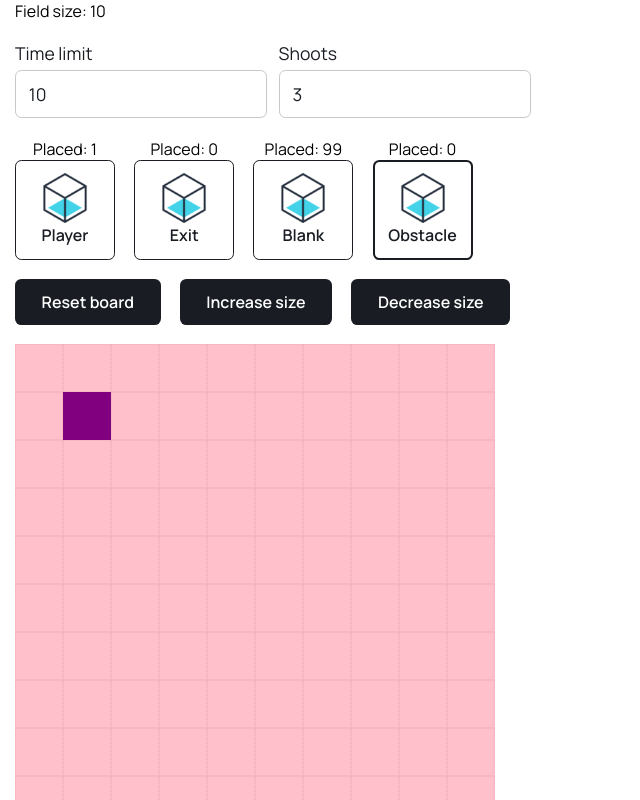
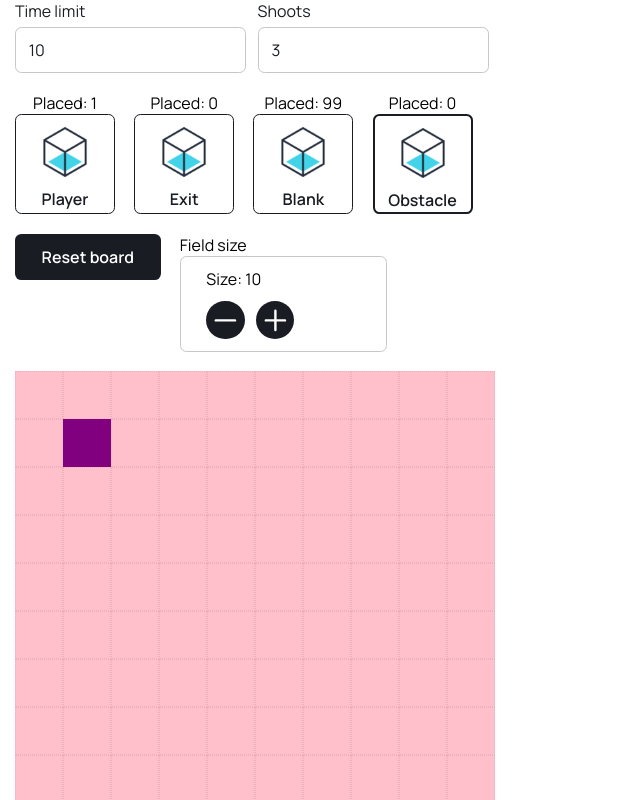
Before and after one commit to xfontr/getting-out, a React (Create React App) app: page / in a window 1280 px wide. Shown: the top 800 px of the page, without its empty margins (0-640 px from the left). Built offline with nearby package versions, Linux system fonts and the light colour scheme.

Commit message:
Installed react-icons and implemented it with the size buttons

```diff
--- a/package.json
+++ b/package.json
@@ -13,6 +13,7 @@
     "@types/react-dom": "^18.0.6",
     "react": "^18.2.0",
     "react-dom": "^18.2.0",
+    "react-icons": "^4.4.0",
     "react-scripts": "5.0.1",
     "styled-components": "^5.3.5",
     "typescript": "^4.8.3",
--- a/src/components/Button/Button.styled.ts
+++ b/src/components/Button/Button.styled.ts
@@ -7,17 +7,22 @@ const ButtonStyled = styled.button`
   color: ${({ theme }) => theme.colors.primary};
   border: 1px solid transparent;
   width: fit-content;
-  display: inline-block;
+  height: fit-content;
+
+  display: flex;
+  align-items: center;
+  gap: ${({ theme: { spacing } }) => spacing.gapSmall};
+
   font-weight: bold;
   cursor: pointer;
   transition: 0.3s;
   user-select: none;
 
   &:hover {
-    box-shadow: ${({ theme }) => theme.shapes.shortShadow};
-    background-color: ${({ theme }) => theme.colors.primary};
-    color: ${({ theme }) => theme.colors.secondary};
-    border: 1px solid ${({ theme }) => theme.colors.secondary};
+    box-shadow: ${({ theme: { shapes } }) => shapes.shortShadow};
+    background-color: ${({ theme: { colors } }) => colors.primary};
+    color: ${({ theme: { colors } }) => colors.secondary};
+    border: 1px solid ${({ theme: { colors } }) => colors.secondary};
   }
 
   &:active {
@@ -27,13 +32,32 @@ const ButtonStyled = styled.button`
   &.button {
     &--outline {
       background-color: transparent;
-      color: ${({ theme }) => theme.colors.secondary};
-      border: 1px solid ${({ theme }) => theme.colors.secondary};
+      color: ${({ theme: { colors } }) => colors.secondary};
+      border: 1px solid ${({ theme: { colors } }) => colors.secondary};
+
+      svg {
+        border: 1px solid ${({ theme: { colors } }) => colors.secondary};
+        background-color: ${({ theme: { colors } }) => colors.secondary};
+        color: ${({ theme: { colors } }) => colors.primary};
+        border-radius: 50%;
+        width: 1.8rem;
+        height: 1.8rem;
+        padding: 0.2rem;
+        margin: -1rem 0;
+        box-shadow: ${({ theme: { shapes } }) => shapes.shortShadow};
+      }
 
       &:hover {
-        background-color: ${({ theme }) => theme.colors.secondary};
-        color: ${({ theme }) => theme.colors.primary};
+        background-color: ${({ theme: { colors } }) => colors.secondary};
+        color: ${({ theme: { colors } }) => colors.primary};
         border: 1px solid transparent;
+
+        svg {
+          border: 1px solid ${({ theme: { colors } }) => colors.secondary};
+          background-color: ${({ theme: { colors } }) => colors.primary};
+          color: ${({ theme: { colors } }) => colors.secondary};
+          transform: scale(1.3);
+        }
       }
     }
 
@@ -49,6 +73,20 @@ const ButtonStyled = styled.button`
     &--active {
       border-width: 2px;
     }
+
+    &--icon {
+      border-radius: 50%;
+      width: 2.4rem;
+      height: 2.4rem;
+      display: flex;
+      justify-content: center;
+      padding: 0.2rem;
+
+      & svg {
+        width: 1.8rem;
+        height: 1.8rem;
+      }
+    }
   }
 `;
 
--- a/src/components/Button/Button.tsx
+++ b/src/components/Button/Button.tsx
@@ -11,6 +11,24 @@ const Button = <T extends HTMLButtonElement>({
   ...rest
 }: ButtonProps<T>): JSX.Element => (
   <ButtonStyled {...rest}>{children}</ButtonStyled>
+);
+
+export const OutlineButton = <T extends HTMLButtonElement>({
+  children,
+  ...rest
+}: ButtonProps<T>): JSX.Element => (
+  <Button className="button--outline" {...rest}>
+    {children}
+  </Button>
+);
+
+export const IconButton = <T extends HTMLButtonElement>({
+  children,
+  ...rest
+}: ButtonProps<T>): JSX.Element => (
+  <Button className="button--icon" {...rest}>
+    {children}
+  </Button>
 );
 
 export const ToolButton = <T extends HTMLButtonElement>({
--- a/src/components/FieldEditor/FieldEditor.styled.ts
+++ b/src/components/FieldEditor/FieldEditor.styled.ts
@@ -12,6 +12,22 @@ const FieldEditorStyled = styled.section`
       gap: ${({ theme: { spacing } }) => spacing.gap};
     }
   }
+
+  .options {
+    &__field-size {
+      display: flex;
+      flex-wrap: wrap;
+      gap: ${({ theme: { spacing } }) => spacing.gapSmall};
+
+      padding: ${({ theme }) => theme.shapes.rectangularContainer};
+      border-radius: ${({ theme }) => theme.shapes.radiusSmall};
+      border: 1px solid ${({ theme }) => theme.colors.primaryDark};
+    }
+    &__heading {
+      display: block;
+      width: 100%;
+    }
+  }
 `;
 
 export default FieldEditorStyled;
--- a/src/components/FieldEditor/FieldEditor.tsx
+++ b/src/components/FieldEditor/FieldEditor.tsx
@@ -6,11 +6,12 @@ import fieldEditorUtils from "../../utils/fieldEditorUtils/fieldEditorUtils";
 import { useEffect } from "react";
 import boards from "../../data/boards";
 import UserBoard from "../../types/UserBoard";
-import Button from "../Button/Button";
+import Button, { IconButton } from "../Button/Button";
 import FieldEditorStyled from "./FieldEditor.styled";
 import Form from "../Form/Form";
 import editFieldForm from "../../schemas/editField.form";
 import useForm from "../../hooks/useForm/useForm";
+import { HiOutlinePlus, HiOutlineMinus } from "react-icons/hi";
 
 const FieldEditor = (props: FieldProps): JSX.Element => {
   const {
@@ -41,8 +42,6 @@ const FieldEditor = (props: FieldProps): JSX.Element => {
 
   return (
     <FieldEditorStyled>
-      <span>Field size: {fieldSize}</span>
-
       <Form inputProps={inputProps} schema={editFieldForm} values={values} />
 
       <EditTools
@@ -53,8 +52,18 @@ const FieldEditor = (props: FieldProps): JSX.Element => {
 
       <div className="edit__options">
         <Button onClick={resetBoard}>Reset board</Button>
-        <Button onClick={increaseSize}>Increase size</Button>
-        <Button onClick={decreaseSize}>Decrease size</Button>
+        <div className="options__container">
+          <span className="options__heading">Field size</span>
+          <div className="options__field-size">
+            <span className="options__heading">Size: {fieldSize}</span>
+            <IconButton onClick={decreaseSize}>
+              <HiOutlineMinus />
+            </IconButton>
+            <IconButton onClick={increaseSize}>
+              <HiOutlinePlus />
+            </IconButton>
+          </div>
+        </div>
       </div>
 
       <Field
--- a/src/components/Form/Form.styled.ts
+++ b/src/components/Form/Form.styled.ts
@@ -32,12 +32,10 @@ const FormStyled = styled.form`
     }
 
     &__label {
-      font-size: 1.1rem;
       margin-bottom: 0.3rem;
     }
 
     &__input {
-      font-size: 1.1rem;
       padding: ${({ theme }) => theme.shapes.rectangularContainer};
       padding-left: 0.8rem;
       border-radius: ${({ theme }) => theme.shapes.radiusSmall};
--- a/src/utils/fieldEditorUtils/fieldEditorUtils.ts
+++ b/src/utils/fieldEditorUtils/fieldEditorUtils.ts
@@ -69,7 +69,7 @@ const fieldEditorUtils = ({
       newBoard.set(position, cell);
 
       if (fieldSize - columnOf(position) === 1) {
-        newBoard.set(positionOf(rowOf(position), fieldSize), cell);
+        newBoard.set(positionOf(rowOf(position), fieldSize), "blank");
       }
     });
 
```
Also changed, not shown: 1 other file (tests, documents, lock files or other folders).
